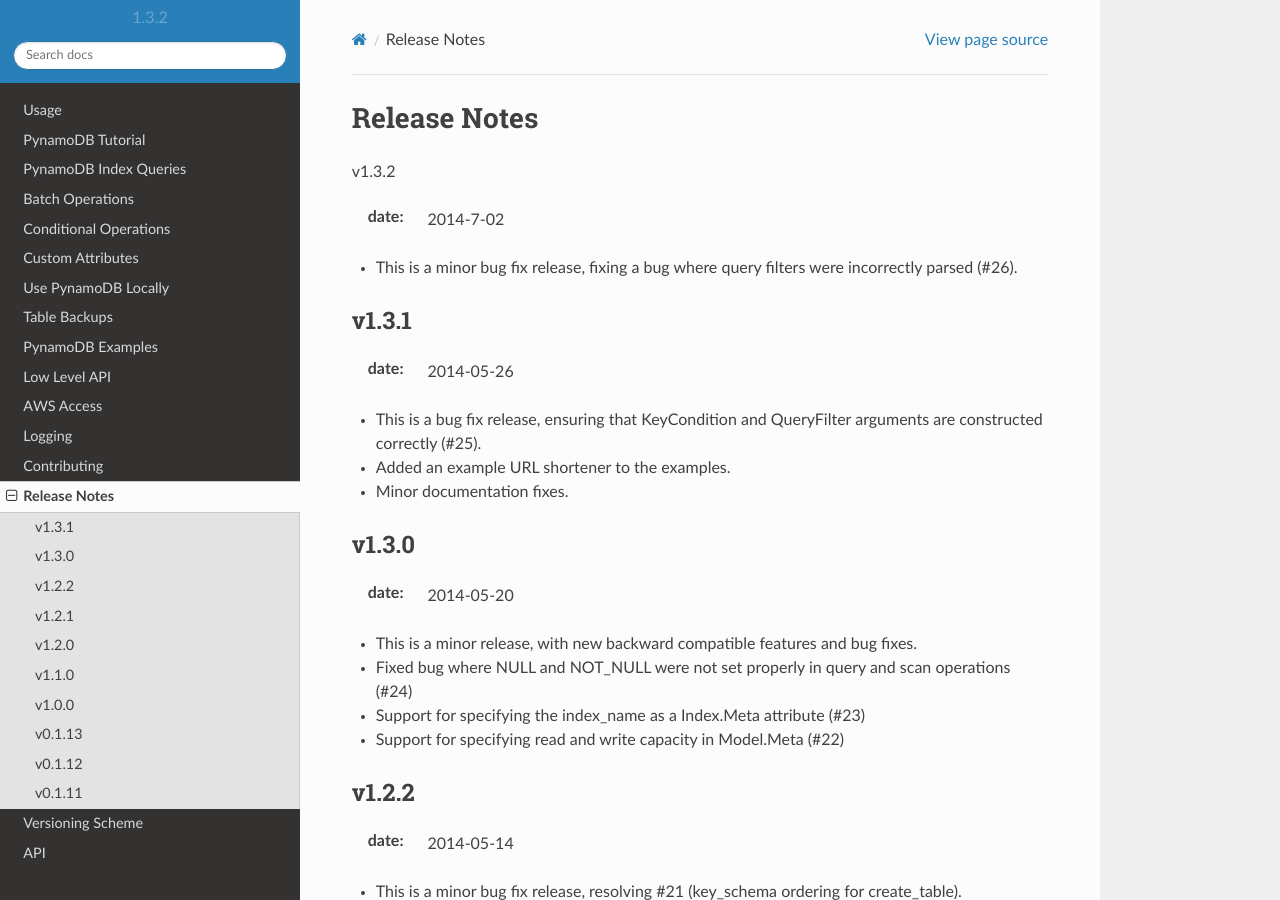
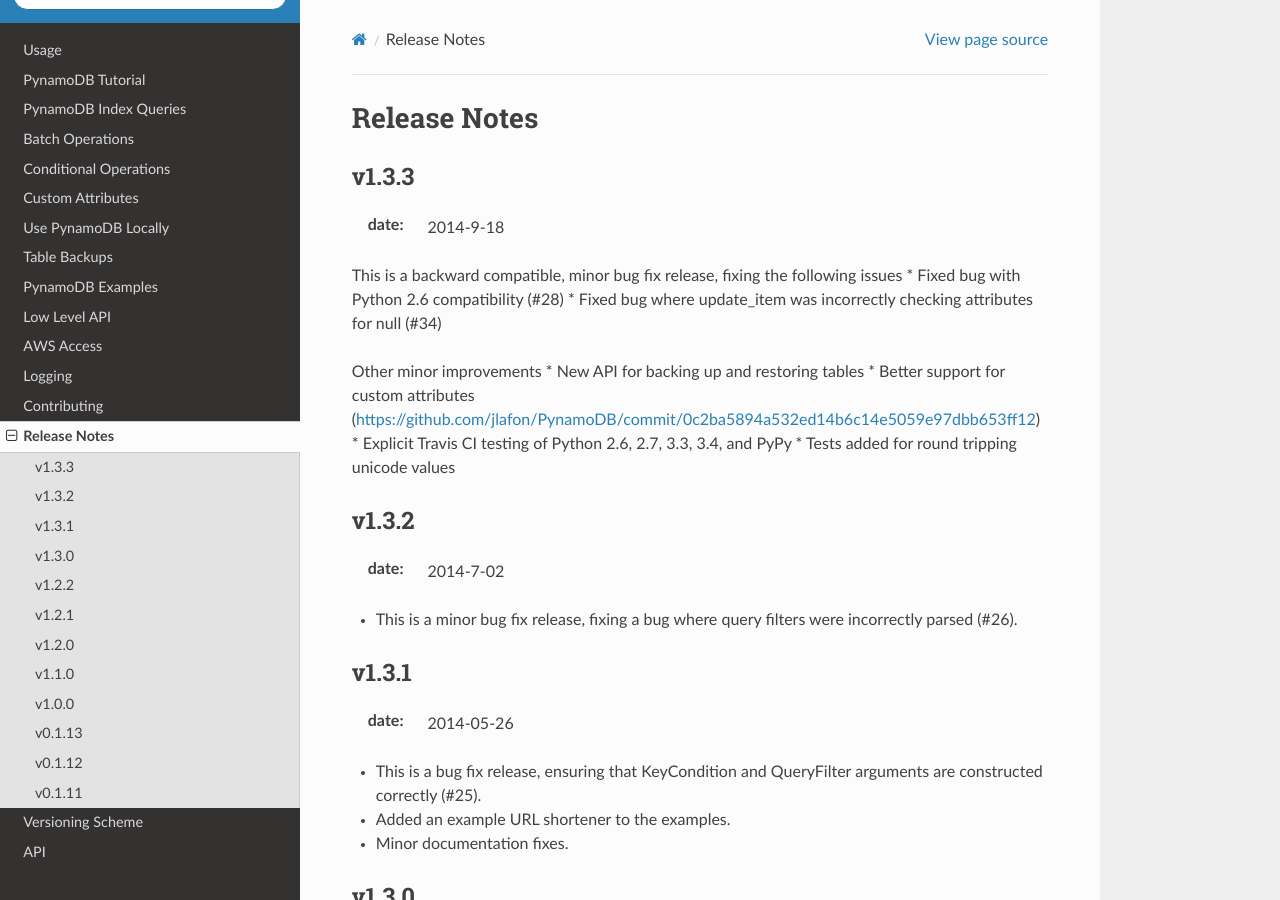
Before and after one commit to pynamodb/PynamoDB, a Sphinx documentation site: the page built from docs/release_notes.rst, in a window 1280 px wide and 900 px high. Built offline with Sphinx 7.4.7 and the Read the Docs theme 2.0.0, drawn with Linux system fonts in a browser that asks for light colours.

Commit message:
Release notes for 1.3.3

```diff
--- a/docs/release_notes.rst
+++ b/docs/release_notes.rst
@@ -1,6 +1,24 @@
 Release Notes
 =============
+
+v1.3.3
+------
+
+:date: 2014-9-18
+
+This is a backward compatible, minor bug fix release, fixing the following issues
+* Fixed bug with Python 2.6 compatibility (#28)
+* Fixed bug where update_item was incorrectly checking attributes for null (#34)
+
+Other minor improvements
+* New API for backing up and restoring tables
+* Better support for custom attributes (https://github.com/jlafon/PynamoDB/commit/0c2ba5894a532ed14b6c14e5059e97dbb653ff12)
+* Explicit Travis CI testing of Python 2.6, 2.7, 3.3, 3.4, and PyPy
+* Tests added for round tripping unicode values
+
+
 v1.3.2
+------
 
 :date: 2014-7-02
 
```
